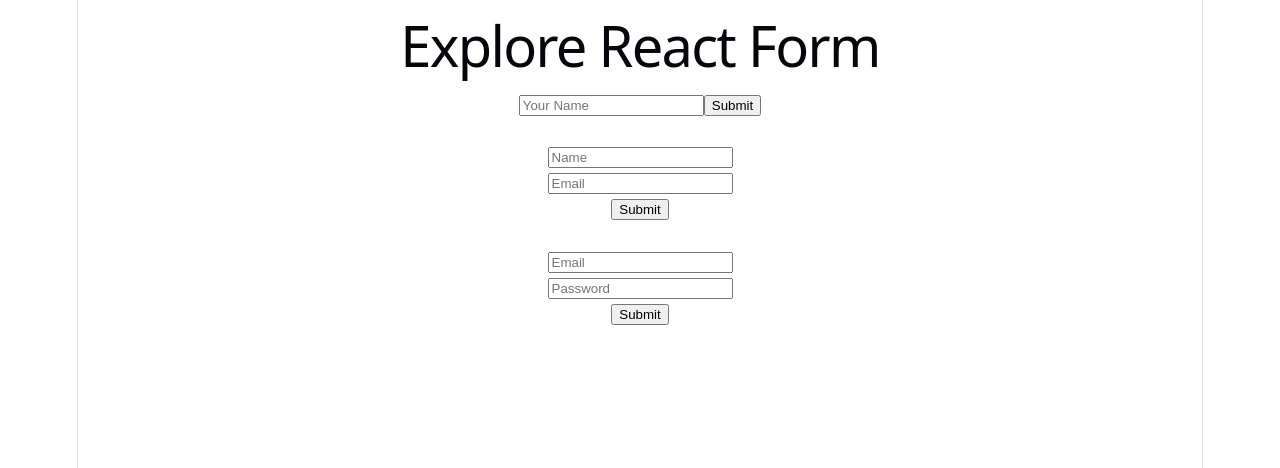
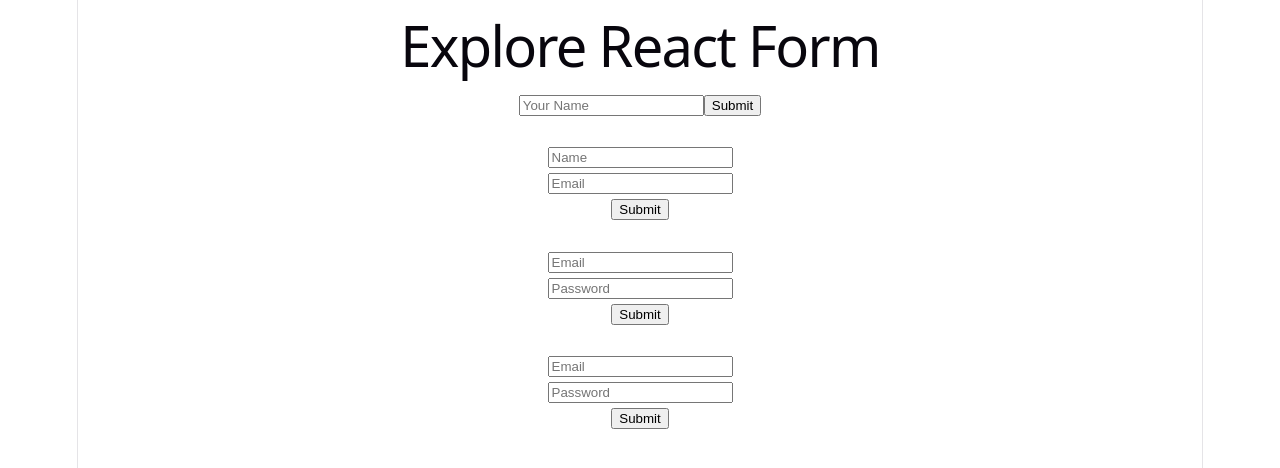
Before and after one commit to shakilkhan95/explore-react-form, a React (Vite) app: page / in a window 1280 px wide. Shown: the top 468 px of the page. Built offline with nearby package versions, Linux system fonts and the light colour scheme.

Commit message:
Explore to get data with uncontrolled way with useRef hook and ref attributes

```diff
--- a/src/App.jsx
+++ b/src/App.jsx
@@ -2,6 +2,7 @@ import './App.css'
 import ControlledForm from './components/ControlledForm'
 import FormAction from './components/FormAction'
 import SimpleForm from './components/SimpleForm'
+import UncontrolledForm from './components/UncontrolledForm'
 
 function App() {
 
@@ -13,6 +14,8 @@ function App() {
       <FormAction/>
       <br />
       <ControlledForm/>
+      <br />
+      <UncontrolledForm/>
     </>
   )
 }
--- /dev/null
+++ b/src/components/UncontrolledForm.jsx
@@ -0,0 +1,25 @@
+import React, { useRef } from 'react'
+
+const UncontrolledForm = () => {
+    const emailRef = useRef('');
+    const passwordRef = useRef('');
+    const handleSubmit = (e) => {
+        e.preventDefault();
+        console.log(emailRef.current.value);
+        console.log(passwordRef.current.value);
+
+    }
+  return (
+    <div>
+        <form onSubmit={handleSubmit}>
+            <input type="email" ref={emailRef} name="email" placeholder='Email' required />
+            <br />
+            <input type="password" ref={passwordRef} name='password' placeholder='Password' />
+            <br />
+            <input type="submit" value="Submit" />
+        </form>
+    </div>
+  )
+}
+
+export default UncontrolledForm
```
